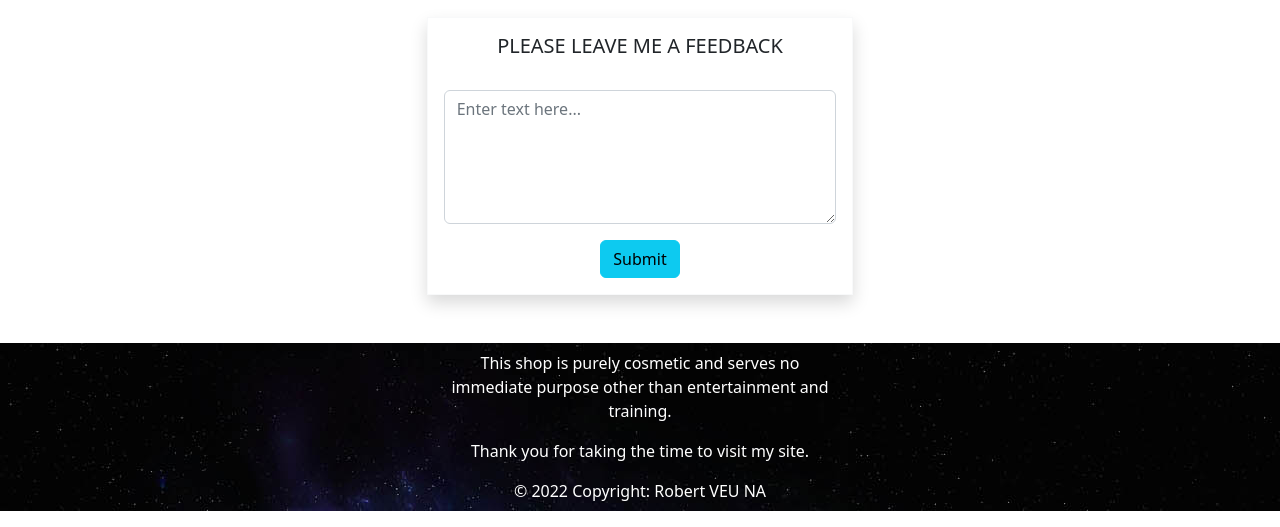
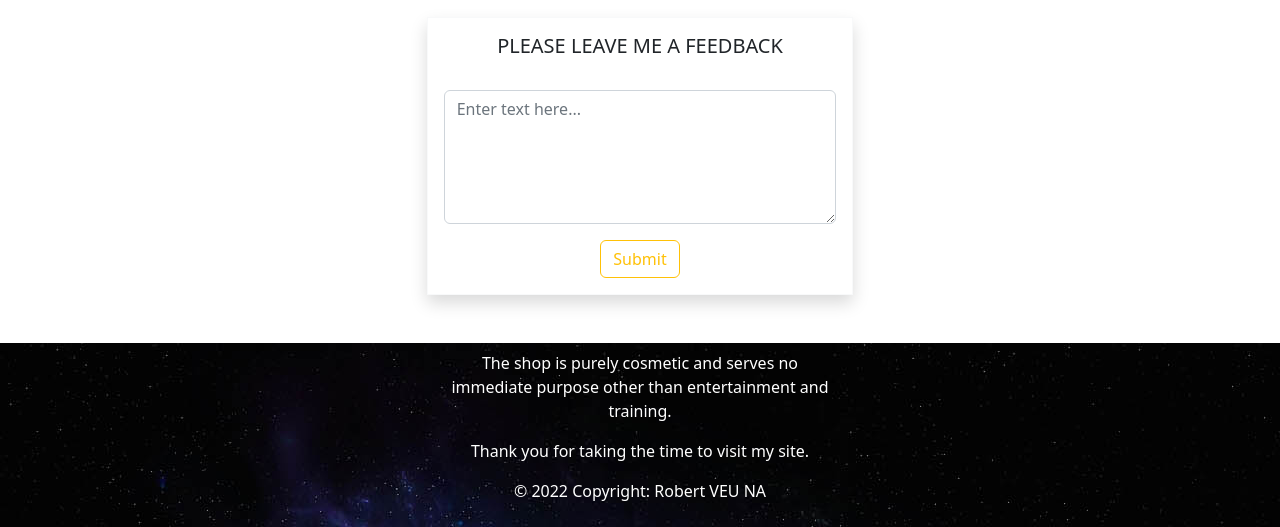
Before and after one commit to veuna-R/php_boutique_saints2022, a PHP site: page / in a window 1280 px wide. Shown: the part 4074-4601 px from the top of the page. Run offline with PHP 8.4, Linux system fonts and the light colour scheme; some libraries are stand-ins or nearby versions.

Commit message:
updated 25/08/2022 @ 16:36

```diff
--- a/inc/footer.php
+++ b/inc/footer.php
@@ -8,14 +8,15 @@
 
                 <!-- Content -->
                 <!-- <h5 class="text-white text-uppercase">Welcome to my online shop</h5> -->
-                <p class="text-white">This shop is purely cosmetic and serves no immediate purpose other than entertainment and training.</p>
+                <p class="text-white">The shop is purely cosmetic and serves no immediate purpose other than entertainment and training.</p>
                 <p class="text-white">Thank you for taking the time to visit my site.</p>
 
     </div>
 
     <!-- Copyright -->
     <div class="text-white footer-copyright text-center">
-        © 2022 Copyright: Robert VEU NA
+        <p>© 2022 Copyright: Robert VEU NA</p>
+
     </div>
 
 </footer>
--- a/index.php
+++ b/index.php
@@ -246,7 +246,7 @@ require_once("inc/header.php");
             <textarea class="form-control" rows="5" placeholder="Enter text here..." name="feedback" required></textarea>
 
             <div class="text-center">
-                <button type="submit" name="submit" class="btn btn-info mt-3">Submit</button>
+                <button type="submit" name="submit" class="btn btn-outline-warning mt-3">Submit</button>
             </div>
 
         </div>
```
